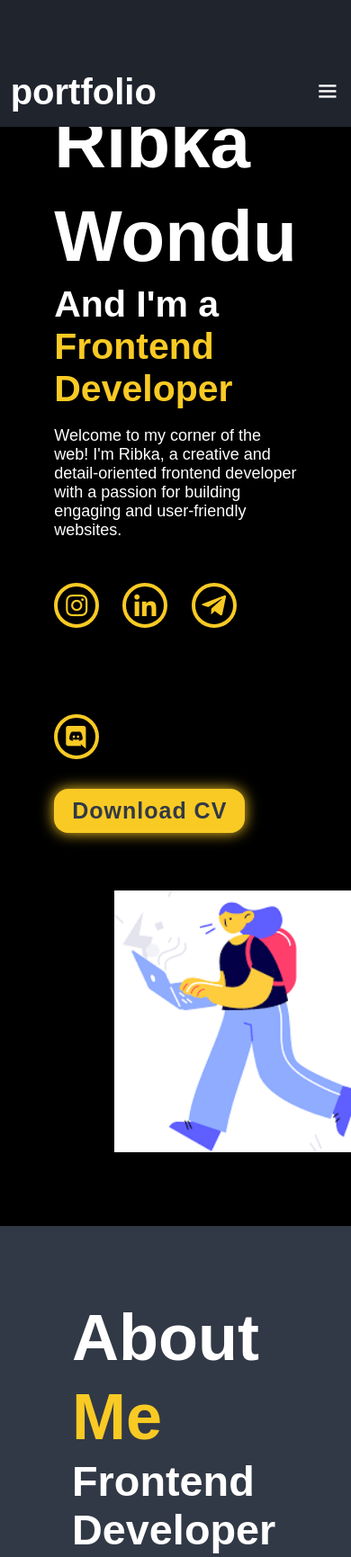
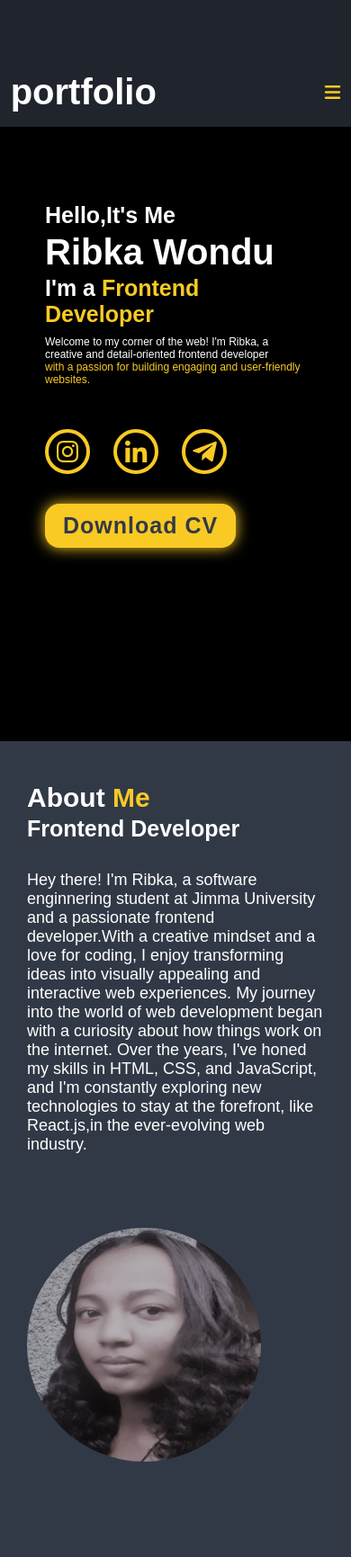
Before and after one commit to REBECCA-WONDU/Portfolio, a plain HTML site: page index.html in a window 390 px wide. Shown: the top 1731 px of the page at 90% size. Drawn offline with nearby package versions, Linux system fonts and the light colour scheme.

Commit message:
portfolio updated

```diff
--- a/index.html
+++ b/index.html
@@ -7,28 +7,35 @@
       href="https://unpkg.com/boxicons@2.1.4/css/boxicons.min.css"
       rel="stylesheet"
     />
+    <link rel="stylesheet" href="https://cdnjs.cloudflare.com/ajax/libs/font-awesome/6.5.2/css/all.min.css" integrity="sha512-SnH5WK+bZxgPHs44uWIX+LLJAJ9/2PkPKZ5QiAj6Ta86w+fsb2TkcmfRyVX3pBnMFcV7oQPJkl9QevSCWr3W6A==" crossorigin="anonymous" referrerpolicy="no-referrer" />
   </head>
   <body>
-    <header class="header">
-      <a href="#" class="logo">portfolio</a>
-      <i class="bx bx-menu" id="menu-icon"></i>
-      <nav class="navbar">
-        <a href="#home" class="active">Home</a>
-        <a href="#about">About</a>
-        <a href="#portfolio">Portfolio</a>
-        <a href="#contact">Contact</a>
-      </nav>
-    </header>
+
+<header class="header">
+  <a href="#home" class="logo">portfolio</a>
+  <div  class="menu-icon-cont" onclick="myFunction();">
+    <!-- <img class="menu-icon" src="images/menu.jpg" style="color: #f9ca24" /> -->
+    <i class="fa fa-bars" aria-hidden="true"></i>
+  </div>
+  <nav class="navbar">
+    <ul>
+      <li><a href="#home" class="active">Home</a></li>
+      <li><a href="#about">About</a></li>
+      <li><a href="#portfolio">Portfolio</a></li>
+      <li><a href="#contact">Contact</a></li>
+    </ul>
+  </nav>
+</header>
 
     <section class="home" id="home">
       <div class="home-content">
         <h3>Hello,It's Me</h3>
         <h1>Ribka Wondu</h1>
-        <h3>And I'm a <span>Frontend Developer</span></h3>
-        <p>
+        <h3> I'm a <span class="h3-para">Frontend Developer</span></h3>
+        <p class="home-para">
           Welcome to my corner of the web! I'm Ribka, a creative and
-          detail-oriented frontend developer with a passion for building
-          engaging and user-friendly websites.
+          detail-oriented frontend developer <span class="home-para-span">with a passion for building
+            engaging and user-friendly websites.</span>
         </p>
         <div class="social-media">
           <a href="https://www.instagram.com/ribka_wo?igsh=MW9nbXJrZXg1eDcxbw=="
@@ -38,19 +45,19 @@
             ><i class="bx bxl-linkedin"></i
           ></a>
           <a href="https://t.me/rivkah22"><i class="bx bxl-telegram"></i></a>
-          <a href="#"><i class="bx bxl-discord"></i></a>
+
         </div>
         <a href="cv.pdf" download class="btn">Download CV</a>
         <!-- <iframe id="myPDF" src="cv.pdf" frameborder="0"></iframe> -->
       </div>
       <div class="home-img">
-        <img src="images/imgHOME.png" alt="home image" />
+        <img class="my-home-pic" src="images/imgHome.jpg" alt="home image" />
       </div>
     </section>
     <!-- ABOUT SECTION -->
     <section class="about" id="about">
       <div class="about-img">
-        <img src="images/imgHOME.png" alt="about img" />
+        <img class="my-pic" src="images/imgHome.jpg" alt="about img" />
       </div>
       <div class="about-content">
         <h2 class="heading">About <span>Me</span></h2>
@@ -79,8 +86,7 @@
 
     <section class="portfolio" id="portfolio">
       <h2 class="heading">Latest <span>Projects</span></h2>
-
-      <div class="portfolio-container">
+    <div class="portfolio-container">
         <div class="portfolio-box">
           <img src="images/PROJ1.jpg" alt="potfolio1" />
           <div class="portfolio-layer">
@@ -149,5 +155,11 @@
     <!-- scroll reveal -->
     <script src="https://unpkg.com/scrollreveal"></script>
     <script src="script.js"></script>
+    <script>
+      function myFunction() {
+        let navbar = document.querySelector(".navbar");
+        navbar.classList.toggle("show");
+      }
+    </script>
   </body>
 </html>
--- a/port.css
+++ b/port.css
@@ -52,15 +52,33 @@ body{
     color:var(--text-color);
     margin-left:64px;
     transition:0.25s;
+
+
 }
 .navbar a:hover,
 .navbar a.active{
     color:var(--main-color);
 }
-#menu-icon{
-    font-size:3.6rem;
-    color:var(--text-color);
-    display:none;
+
+.menu-icon-cont{
+    display: none;
+}
+.navbar ul{
+    display: flex;
+    list-style: none;
+    text-decoration: none;
+}
+
+.navbar ul li a{
+    display: flex;
+    flex-direction:row;
+    display: inline-block;
+    list-style: none;
+
+}
+.fa-bars{
+    display: none;
+
 }
 section{
     min-height:100vh;
@@ -71,9 +89,35 @@ section{
     justify-content:center;
     align-items:center;
     margin-top:-20px;
+    flex-direction: column;
+    position: relative;
+
 }
-.home-img{
-    width:35vw;
+.home-para{
+    font-size: 18px;
+}
+
+.home-content{
+    margin-left: -430px;
+}
+.my-home-pic{
+    position:absolute;
+    top: 180px;
+    right:50px;
+    width: 420px;
+    height: 420px;
+    border-radius: 110px;
+}
+
+.my-pic{
+    width: 260px;
+    height: 260px;
+    border-radius: 130px;
+}
+
+.about-img {
+    width: 260px;
+    height: 260px;
 }
 .home-content h3{
     font-size: 52px;
@@ -83,7 +127,7 @@ margin-top:-20px;
     margin-bottom:18px;
 
 }
-span{
+.h3-para{
     color:var(--main-color);
 }
 .home-content h1{
@@ -91,9 +135,14 @@ span{
     font-weight:700;
     line-height:1.3;
 }
-.home-content p{
+.home-content home-para{
     font-size:18px;
+    white-space: wrap;
 }
+.home-para-span{
+    display: block;
+}
+
 .social-media a{
     display:inline-flex;
     justify-content:center;
@@ -154,9 +203,7 @@ span{
     background:var(--second-bg-color);
 
 }
-.about-img{
-width:35vw;
-}
+
 .heading{
     text-align:center;
     font-size:72px;
@@ -279,6 +326,10 @@ font-size:48px;
     cursor:pointer
 }
 
+
+
+
+
 /* lets maket it responsive */
 
 @media (max-width:1200px){
@@ -300,10 +351,27 @@ font-size:48px;
 }
 
 @media (max-width:768px) {
-    #menu-icon{
+    .menu-icon{
         display:block;
+        font-size:3.6rem;
+        color:var(--main-color);
+        display:flex;
+
      }
-     .navbar {
+
+     .menu-icon-cont{
+        display: flex;
+    }
+     .fa-bars{
+        color:#f9ca24 ;
+        font-size: 20px;
+    }
+     nav.show{
+        display: block;
+     }
+     .navbar{
+        display: flex;
+        flex-direction: column;
         position:absolute;
         top:100%;
         left:0;
@@ -313,36 +381,125 @@ font-size:48px;
         border-top: .1rem solid rgba(0,0,0, .2);
         box-shadow:0 .5rem 1rem rgba(0, 0, 0, .2);
         display:none;
+
            }
+
+  .navbar ul{
+     display: flex;
+     flex-direction: column;
+     justify-content: center;
+     align-items: center;
+     background: transparent;
+     }
+
+     .navbar ul li a{
+     display: flex;
+     flex-direction:column;
+     display: block;
+     line-height: 5rem;
+     justify-content: center;
+     align-items: center;
+
+
+     }
+
     .navbar.active{
         display:block;
     }
-    .navbar a{
-        display:block;
-        font-size:32px;
-        margin:48px 0;
+
+    .home{
+        display: grid;
+        grid-template-columns:1fr;
     }
-    .home{
-        flex-direction:column;
+    .home-para{
+        font-size: 12px;
     }
+
+    .home-content{
+        margin-top: 120px;
+        margin-left: 10px;
+        margin-left: -30px;
+        margin-right: -30px;
+
+    }
+    .my-home-pic{
+        position:absolute;
+        top: 180px;
+        right:50px;
+        width: 420px;
+        height: 420px;
+        border-radius: 110px;
+        display: none;
+    }
+
     .home-content h3{
-        font-size:41px;
+        font-size: 25px;
+        font-weight:700;
+    }
+    .home-content h3:nth-of-type(2){
+        margin-bottom:9px;
+    }
+    span{
+        color:var(--main-color);
     }
     .home-content h1{
-    font-size:80px;
+        font-size:40px;
+        font-weight:700;
+        line-height:1.3;
     }
-.home-img img{
-    width:70vw;
-    margin-top:64px;
+    .home-para{
+        font-size:px;
+        white-space: wrap;
     }
+    .home-para-span{
+        display: block;
+    }
+
+
 .about{
     flex-direction:column-reverse;
+    padding: 10px 30px;
+    position: relative;
+    /* margin-left: -40px;
+    margin-right: -40px; */
+}
+.heading{
+    text-align:center;
+    font-size:30px;
+
+}
+.about-content h3{
+    text-align:left;
+    line-height:1.23;
+    font-size: 25px;
 }
 
-.about img{
-    width:70vw;
-    margin-top:64px;
+.about-content p{
+    font-size:25px;
+    margin:32px 0 48px;
 }
+.about-content{
+    position: relative;
+}
+.about-content p{
+    font-size:18px;
+    margin:32px 0 48px;
+}
+.my-pic {
+    display: flex;
+    justify-content: center;
+    align-items: center;
+   width: 260px;
+    height: 260px;
+    border: 130px;
+    position: absolute;
+   bottom:43px;
+   right: 100px;
+
+
+}
+
+
 .portfolio h2{
     margin-bottom:48px;
 }
--- a/script.js
+++ b/script.js
@@ -1,60 +1,68 @@
-const parentContainer = document.querySelector('.read-more-container');
+const parentContainer = document.querySelector(".read-more-container");
 
-parentContainer.addEventListener('click', event => {
+parentContainer.addEventListener("click", (event) => {
   const current = event.target;
-    const isReadMoreBtn = current.classList.contains('read-more-btn');
-
+  const isReadMoreBtn = current.classList.contains("read-more-btn");
+});
 if (!isReadMoreBtn) return;
 
-    const currentText = current.parentContainer.querySelector('.read-more-text');
+const currentText = current.parentContainer.querySelector(".read-more-text");
 
 if (currentText) {
-        currentText.classList.toggle('read-more-text--show');
+  currentText.classList.toggle("read-more-text--show");
 }
 
-    if (current.textContent.includes('Read More')) {
+if (current.textContent.includes("Read More")) {
   current.textContent = "Read Less...";
 } else {
   current.textContent = "Read More...";
 }
-});
-
-
-
-
-
-
 
 // main(toogle) icon navbar
 
-let menuIcon = document.querySelector('#menu-icon');
-let navbar = document.querySelector('.navbar');
+// let menuIcon = document.querySelector(".menu-icon");
+// let navbar = document.querySelector(".navbar");
 
-menuIcon.onclick = () => {
-    menuIcon.classList.toggle('bx-x');
-   navbar.classList.toggle('active');
+// menuIcon.addEventListener("click", () => {
+//   menuIcon.classList.toggle(".menu-icon");
+//   navbar.classList.toggle("active");
+// });
 
+// document.addEventListener("DOMContentLoaded", function () {
+//   let menuIcon = document.querySelector(".menu-icon");
+//   let navbar = document.querySelector(".navbar");
+
+//   menuIcon.addEventListener("click", () => {
+//     navbar.classList.toggle("active");
+//   });
+// });
+
+function myFunction() {
+  let navbar = document.querySelector(".navbar");
+  navbar.classList.toggle("show");
 }
 
-let sections = document.querySelectorAll('section');
-let navLinks = document.querySelectorAll('header nav a');
+let sections = document.querySelectorAll("section");
+let navLinks = document.querySelectorAll("header nav a");
 
 window.onscroll = () => {
   let top = window.scrollY;
 
-    sections.forEach(sec => {
+  sections.forEach((sec) => {
     let offset = sec.offsetTop - 150;
     let height = sec.offsetHeight;
-        let id = sec.getAttribute('id');
+    let id = sec.getAttribute("id");
 
     if (top >= offset && top < offset + height) {
       // Remove 'active' class from all links
-            navLinks.forEach(links => {
-                links.classList.remove('active');
+      navLinks.forEach((links) => {
+        links.classList.remove("active");
       });
 
       // Add 'active' class to the link corresponding to the current section
-            document.querySelector('header nav a[href*=' + id + ']').classList.add('active');
+      document
+        .querySelector("header nav a[href*=" + id + "]")
+        .classList.add("active");
 
       // Break out of the loop since we found the correct section
       return;
@@ -62,28 +70,53 @@ window.onscroll = () => {
   });
 
   // sticky navbar
-    let header = document.querySelector('header');
-    header.classList.toggle('sticky', top > 100);
+  let header = document.querySelector("header");
+  header.classList.toggle("sticky", top > 100);
 
   // remove main(toogle) icon navbar when scroll
-menuIcon.classList.remove('bx-x');
-   navbar.classList.remove('active');
+  menuIcon.classList.remove(".menu-icon");
+  navbar.classList.remove("active");
 };
-
 
 // scroll reveal
 
-
 ScrollReveal({
   reset: true,
-    distance: '80px',
+  distance: "80px",
   duration: 2000,
-    delay:200
+  delay: 200,
 });
 
+ScrollReveal().reveal(".home-content, .heading", { origin: "top" });
+ScrollReveal().reveal(".home-img, .portfolio-box,  .contact form", {
+  origin: "bottom",
+});
+ScrollReveal().reveal(".home-content h1, .about-img", { origin: "left" });
+ScrollReveal().reveal(".home-content p, .about-content", { origin: "right" });
 
+// .fa-bars{
+//     display: flex;
+//     color:#f9ca24 ;
+//     font-size: 20px;
+// }
+//  nav.show{
+//     display: block;
+//  }
 
- ScrollReveal().reveal('.home-content, .heading', {origin:'top'});
- ScrollReveal().reveal('.home-img, .portfolio-box,  .contact form', {origin:'bottom'});
-ScrollReveal().reveal('.home-content h1, .about-img', { origin: 'left' });
-ScrollReveal().reveal('.home-content p, .about-content', {origin:'right'});
+// .navbar ul{
+// display: flex;
+// flex-direction: column;
+// justify-content: center;
+// align-items: center;
+
+// }
+
+// .navbar ul li a{
+// display: flex;
+// flex-direction:column;
+// display: block;
+
+// }
+// .navbar.active{
+//     display:block;
+// }
```
Also changed, not shown: images/imgHOME.png (deleted), images/imgHome.jpg (added), images/menu.jpg (added). Lines whose indentation alone changed are shown as unchanged.
